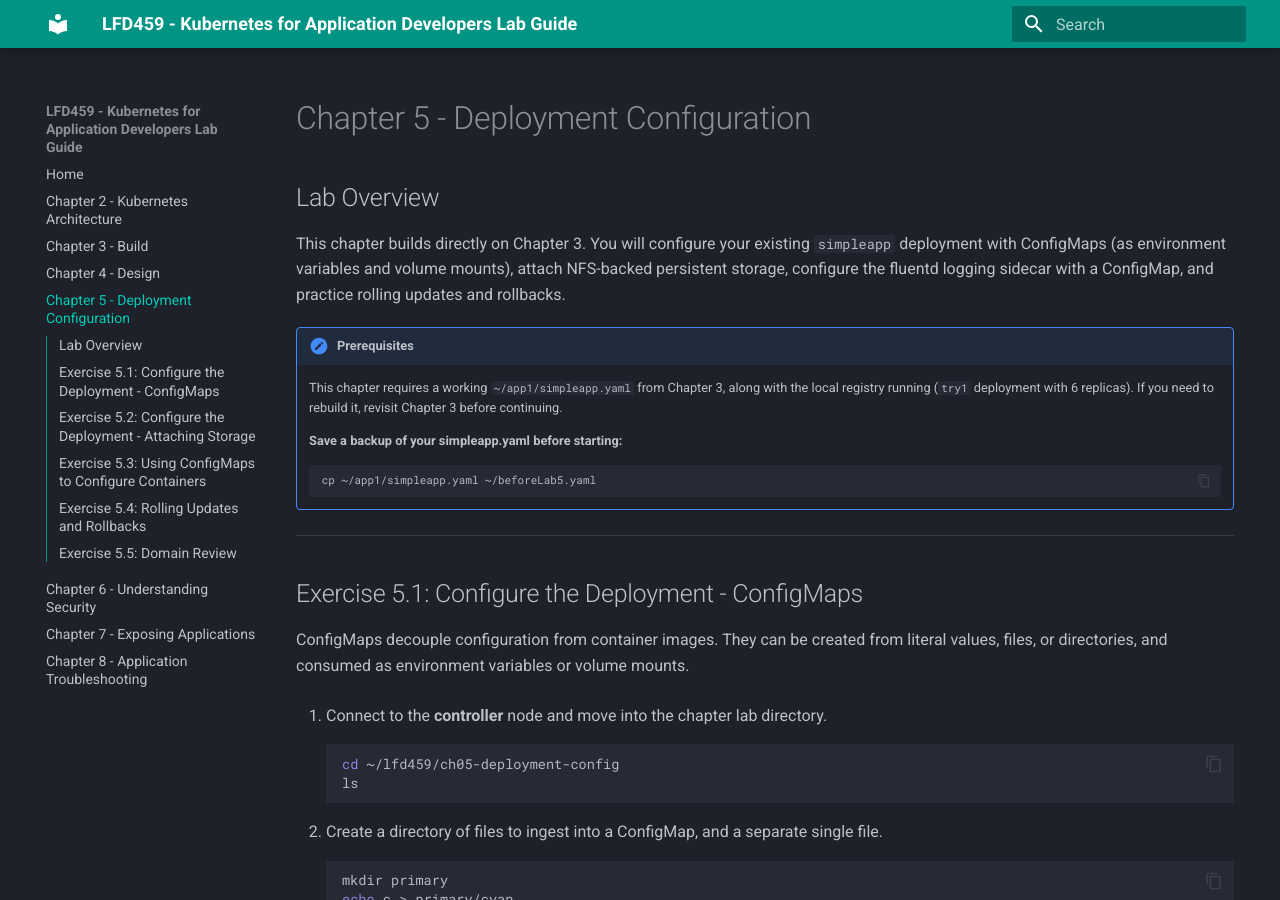
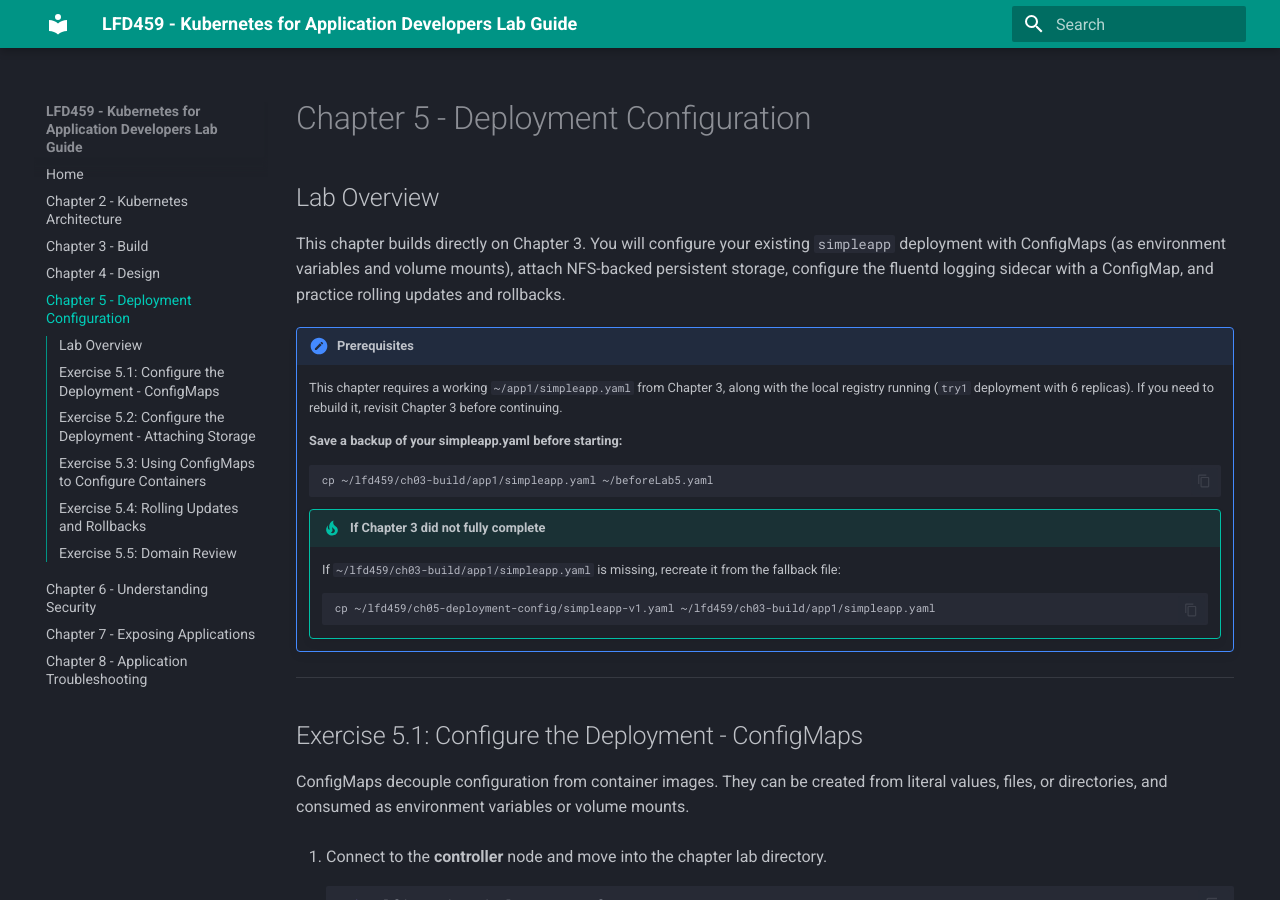
Before and after one commit to helmsman-k8s/lfd459-labs, an MkDocs documentation site: the page built from docs/ch05_labs.md, in a window 1280 px wide and 900 px high. Built offline with MkDocs 1.6.1 and Material for MkDocs 9.7.7, drawn with Linux system fonts in a browser that asks for light colours.

````diff
--- a/docs/ch05_labs.md
+++ b/docs/ch05_labs.md
@@ -10,8 +10,15 @@
     **Save a backup of your simpleapp.yaml before starting:**
 
     ```bash
-    cp ~/app1/simpleapp.yaml ~/beforeLab5.yaml
+    cp ~/lfd459/ch03-build/app1/simpleapp.yaml ~/beforeLab5.yaml
     ```
+
+    !!! tip "If Chapter 3 did not fully complete"
+        If `~/lfd459/ch03-build/app1/simpleapp.yaml` is missing, recreate it from the fallback file:
+
+        ```bash
+        cp ~/lfd459/ch05-deployment-config/simpleapp-v1.yaml ~/lfd459/ch03-build/app1/simpleapp.yaml
+        ```
 
 ---
 
````
Also changed, not shown: docs/ch02_labs.md (+3 -3 lines), docs/ch03_labs.md (+2 -3 lines), docs/index.md (deleted, +0 -43 lines).
